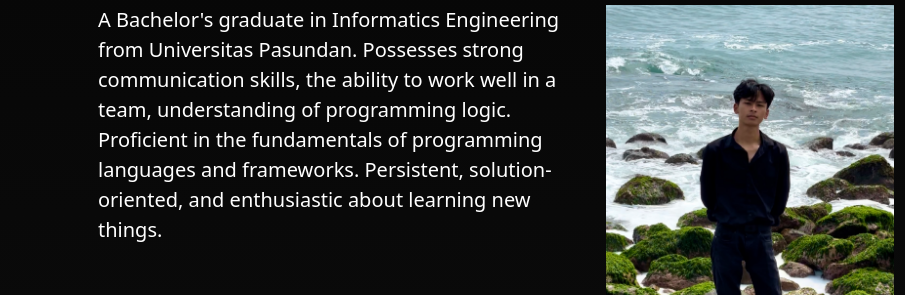
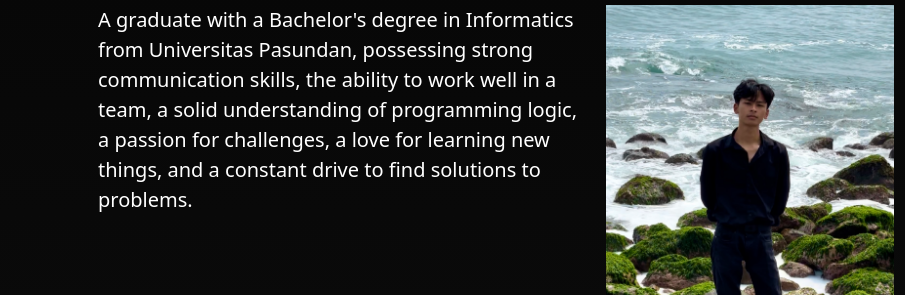
Before and after one commit to Dikdiknurillahi/Portofolio, a plain HTML site: page index.html in a window 1280 px wide. Shown: the part 778-1073 px from the top of the page, 0-905 px from the left. Drawn offline with nearby package versions, Linux system fonts and the light colour scheme; grey boxes are pictures that could not be loaded.

Commit message:
Update About Me

```diff
--- a/index.html
+++ b/index.html
@@ -75,7 +75,9 @@
       <h1 id="changeAbout" class="bold pt-5 en">About Me</h1>
       <div class="d-flex flex-column flex-xl-row justify-content-xl-around">
         <div class="about mb-3">
-          <article id="desk" class="px-3">A Bachelor's graduate in Informatics Engineering from Universitas Pasundan. Possesses strong communication skills, the ability to work well in a team, understanding of programming logic. Proficient in the fundamentals of programming languages and frameworks. Persistent, solution-oriented, and enthusiastic about learning new things.</article>
+          <article id="desk" class="px-3">A graduate with a Bachelor's degree in Informatics from Universitas Pasundan, possessing strong communication skills,
+          the ability to work well in a team, a solid understanding of programming logic, a passion for challenges, a love for
+          learning new things, and a constant drive to find solutions to problems.</article>
         </div>
         <div class="d-sm-flex gap-3">
           <!-- <img class="imgabout mb-3" src="img/IMG_8391.JPG" alt=""> -->
```
